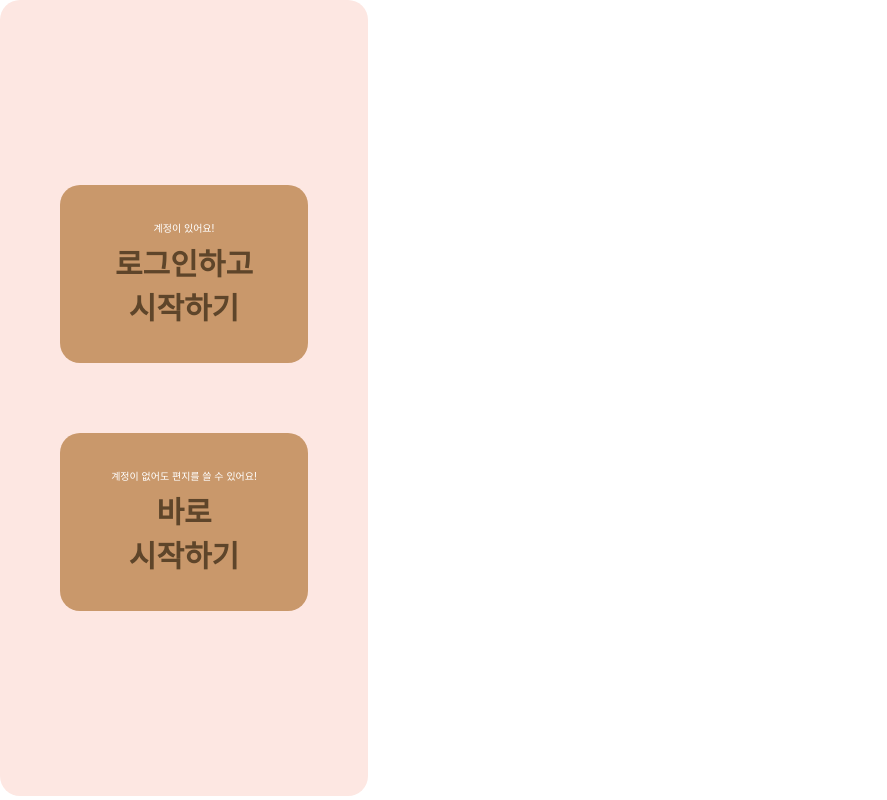
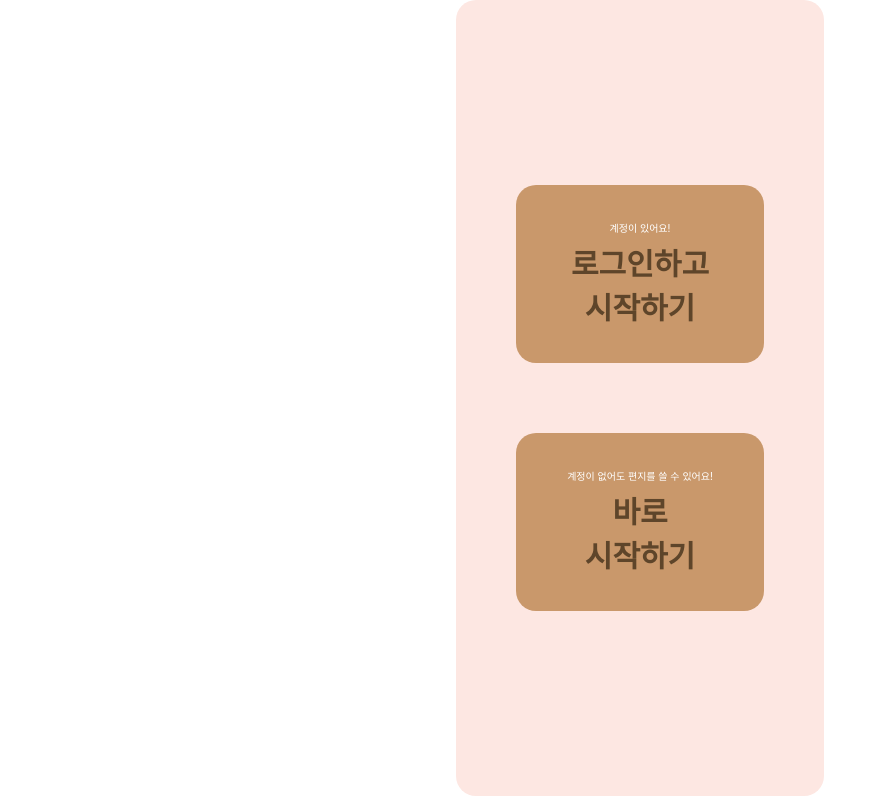
Before and after one commit to bobready0812/flowerReact, a React (Create React App) app: page / in a window 1280 px wide. Shown: the whole page, without its empty margins (0-887 px from the left). Built offline with nearby package versions, Linux system fonts and the light colour scheme.

Commit message:
20220810

```diff
--- a/src/component/Home.css
+++ b/src/component/Home.css
@@ -1,3 +1,12 @@
+body{
+    width: 100%;
+    height: 100%;
+    display: flex;
+    justify-content: center;
+}
+
+
+
 .background01 {
     width: 368px;
     height: 796px;
```
